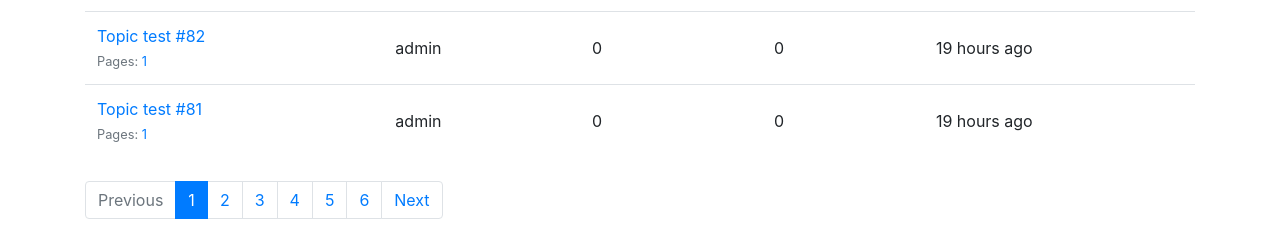
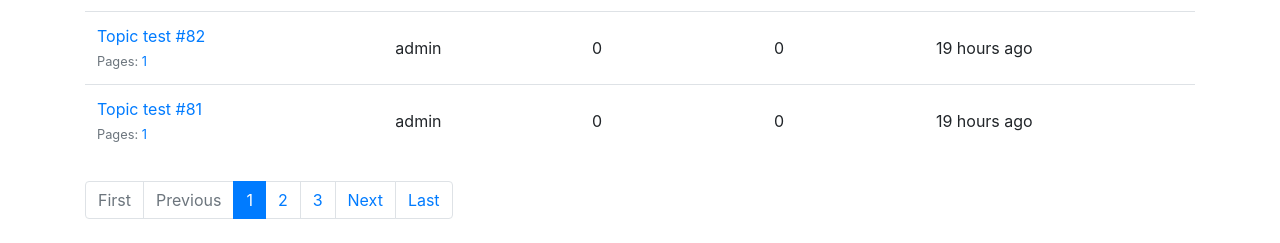
Before and after one commit to NormanBro/PSMLJRPE, a Django app: page /boards/1/ in a window 1280 px wide. Shown: the part 1567-1810 px from the top of the page. Run offline with Django 3.2, Linux system fonts and the light colour scheme; data comes from the database, SQL or seed files in the repository; some libraries are stand-ins or nearby versions; some web fonts are replaced.

Commit message:
update pagination

```diff
--- a/MySMLJRPE/template/includes/pagination.html
+++ b/MySMLJRPE/template/includes/pagination.html
@@ -1,6 +1,16 @@
 {% if is_paginated %}
   <nav aria-label="Topics pagination" class="mb-4">
     <ul class="pagination">
+      {% if page_obj.number > 1 %}
+        <li class="page-item">
+          <a class="page-link" href="?page=1">First</a>
+        </li>
+      {% else %}
+        <li class="page-item disabled">
+          <span class="page-link">First</span>
+        </li>
+      {% endif %}
+
       {% if page_obj.has_previous %}
         <li class="page-item">
           <a class="page-link" href="?page={{ page_obj.previous_page_number }}">Previous</a>
@@ -19,7 +29,7 @@
               <span class="sr-only">(current)</span>
             </span>
           </li>
-        {% else %}
+        {% elif page_num > page_obj.number|add:'-3' and page_num < page_obj.number|add:'3' %}
           <li class="page-item">
             <a class="page-link" href="?page={{ page_num }}">{{ page_num }}</a>
           </li>
@@ -35,6 +45,16 @@
           <span class="page-link">Next</span>
         </li>
       {% endif %}
+
+      {% if page_obj.number != paginator.num_pages %}
+        <li class="page-item">
+          <a class="page-link" href="?page={{ paginator.num_pages }}">Last</a>
+        </li>
+      {% else %}
+        <li class="page-item disabled">
+          <span class="page-link">Last</span>
+        </li>
+      {% endif %}
     </ul>
   </nav>
 {% endif %}
```
